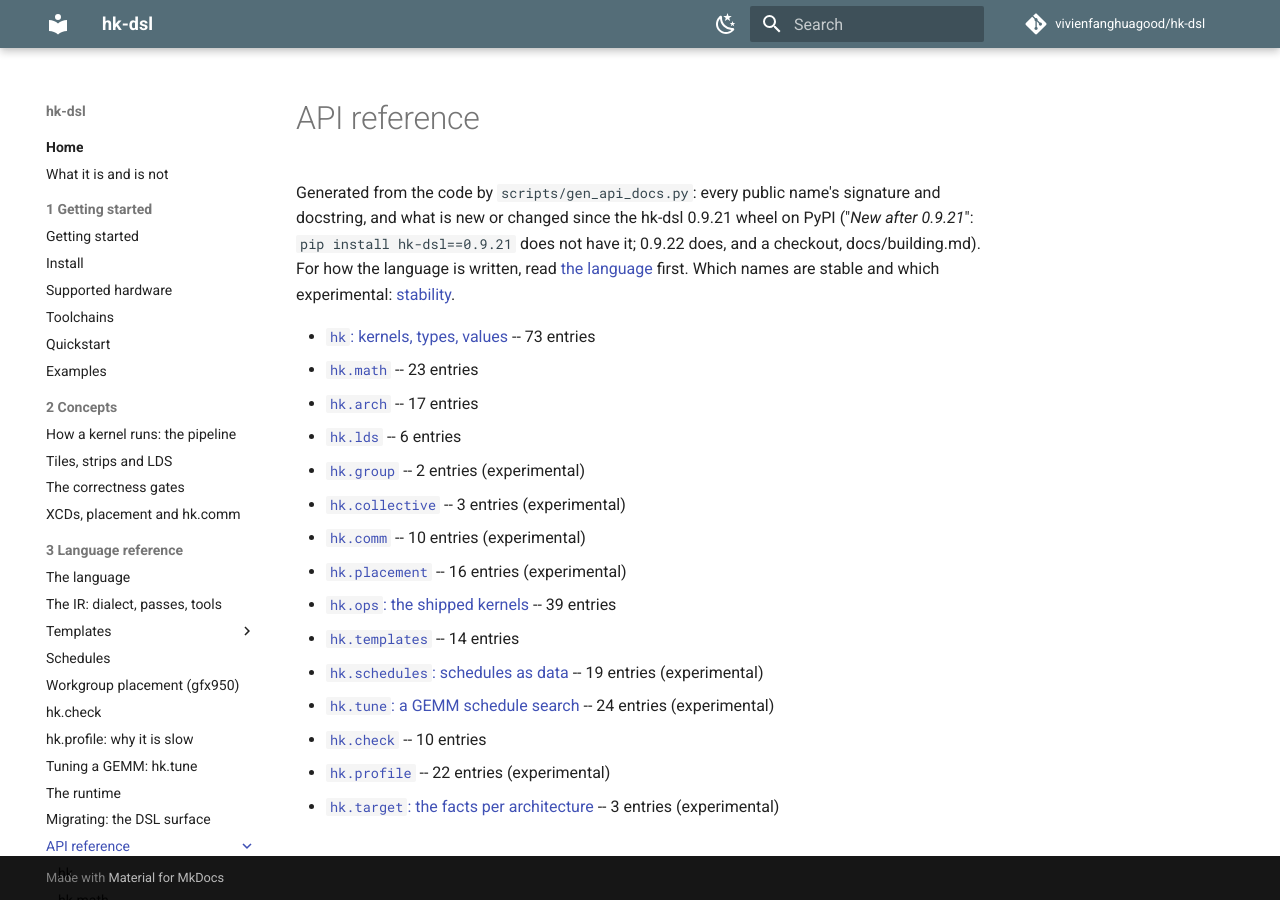
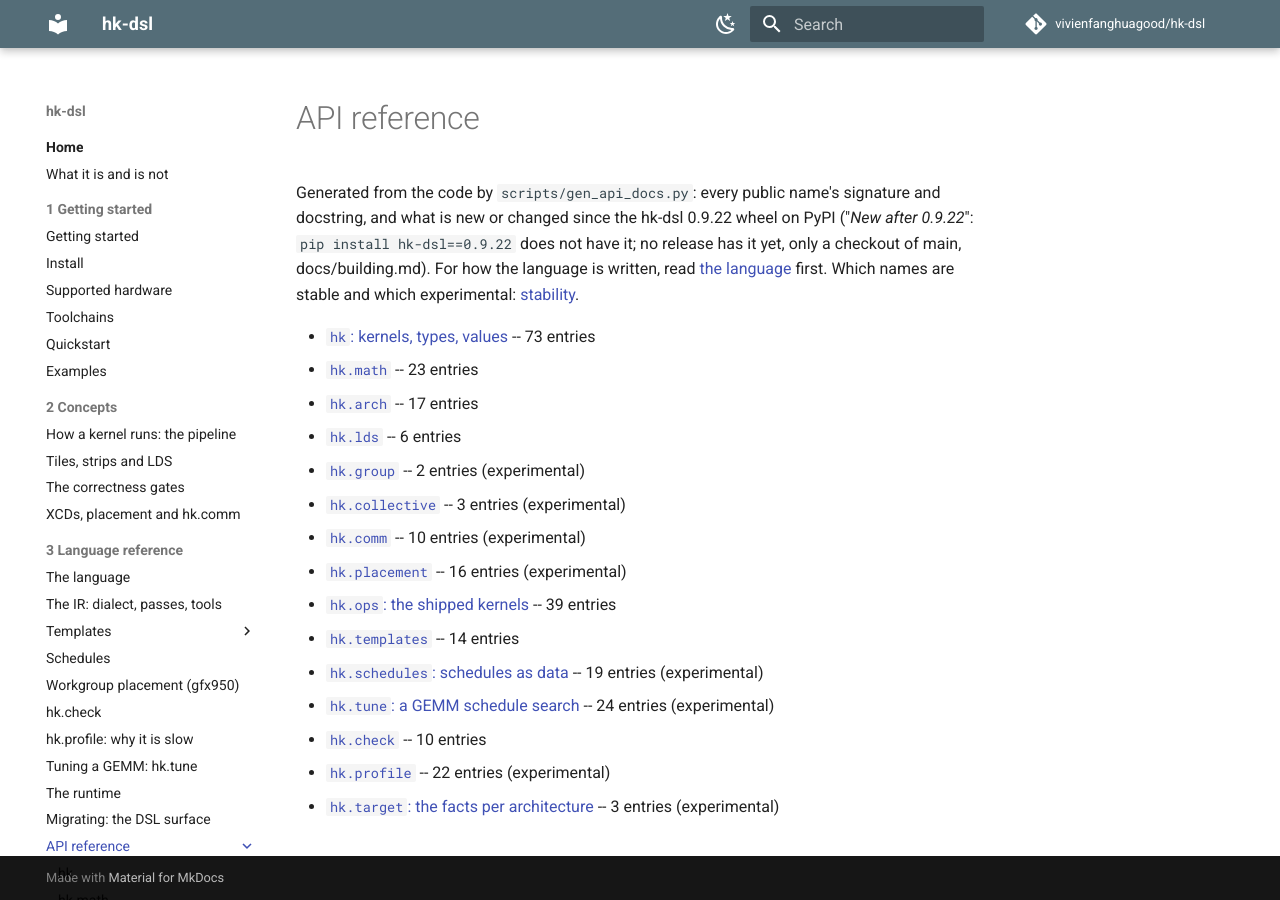
Before and after one commit to vivienfanghuagood/hk-dsl, an MkDocs documentation site: the page built from docs/api/README.md, in a window 1280 px wide. Built offline with MkDocs 1.6.1 and Material for MkDocs 9.7.7, drawn with Linux system fonts in a browser that asks for light colours; comment, search, counter and statistics services are not loaded.

Commit message:
post-release 0.9.22: API marks against the 0.9.22 wheel, RELEASE = None (#400)
Co-authored-by: hfang <hfang@localhost>
Co-authored-by: Claude <noreply@anthropic.com>

```diff
--- a/docs/api/README.md
+++ b/docs/api/README.md
@@ -2,7 +2,7 @@
 
 # API reference
 
-Generated from the code by `scripts/gen_api_docs.py`: every public name's signature and docstring, and what is new or changed since the hk-dsl 0.9.21 wheel on PyPI ("*New after 0.9.21*": `pip install hk-dsl==0.9.21` does not have it; 0.9.22 does, and a checkout, docs/building.md). For how the language is written, read [the language](../language.md) first. Which names are stable and which experimental: [stability](../stability.md).
+Generated from the code by `scripts/gen_api_docs.py`: every public name's signature and docstring, and what is new or changed since the hk-dsl 0.9.22 wheel on PyPI ("*New after 0.9.22*": `pip install hk-dsl==0.9.22` does not have it; no release has it yet, only a checkout of main, docs/building.md). For how the language is written, read [the language](../language.md) first. Which names are stable and which experimental: [stability](../stability.md).
 
 - [`hk`: kernels, types, values](hk.md) -- 73 entries
 - [`hk.math`](hk.math.md) -- 23 entries
--- a/llms.txt
+++ b/llms.txt
@@ -68,7 +68,7 @@ It traces and runs on both GPUs, ragged shapes (100x1000) included; `hk.check` t
 
 ## Pitfalls
 
-- The docs describe main; `pip install hk-dsl` is 0.9.22 (check `hk.__version__`). The API reference marks what is *New after 0.9.21*: in 0.9.22, not in 0.9.21. 0.8.0 added, and 0.7.0 lacks, workgroup placement (`hk.kernel(placement=)`, `hk.Placement`, `hk.arch.xcd_count`), `hk.map_cpp`, the strip ops and element exchange. 0.6.0's synchronous `g.load` / `g.store` on gfx950 read and write past a partial last tile; 0.7.0's do not.
+- The docs describe main; `pip install hk-dsl` is 0.9.22 (check `hk.__version__`). The API reference marks what is *New after 0.9.22*: on main only, in no release yet. 0.8.0 added, and 0.7.0 lacks, workgroup placement (`hk.kernel(placement=)`, `hk.Placement`, `hk.arch.xcd_count`), `hk.map_cpp`, the strip ops and element exchange. 0.6.0's synchronous `g.load` / `g.store` on gfx950 read and write past a partial last tile; 0.7.0's do not.
 - Positional kernel parameters are tensors (`hk.Tensor[dtype]`, 4-D `(batch, depth, rows, cols)`; a 2-D tensor is `(rows, cols)`). Constexprs are keyword-only with a default, baked into the source: a new value is a new compile.
 - The transcendental math (gelu, dgelu, sqrt, rsqrt, silu) is fp32-only: load 16-bit data into an fp32 tile or strip (the load converts) and store it back (the store converts). `hk.math.gelu` is `F.gelu(x, approximate="tanh")`, not the erf default.
 - A strip's columns are whole chunks of `wave x run` (32 x run on gfx1100, 64 x run on gfx950): `CW=512` with `run=8` fits both. Read the wave from `hk.arch.target().wave` when a plan depends on it.
```
Also changed, not shown: docs/README.md (+1 -1 lines), skills/hk-kernel/SKILL.md (+2 -2 lines), 4 other files.
